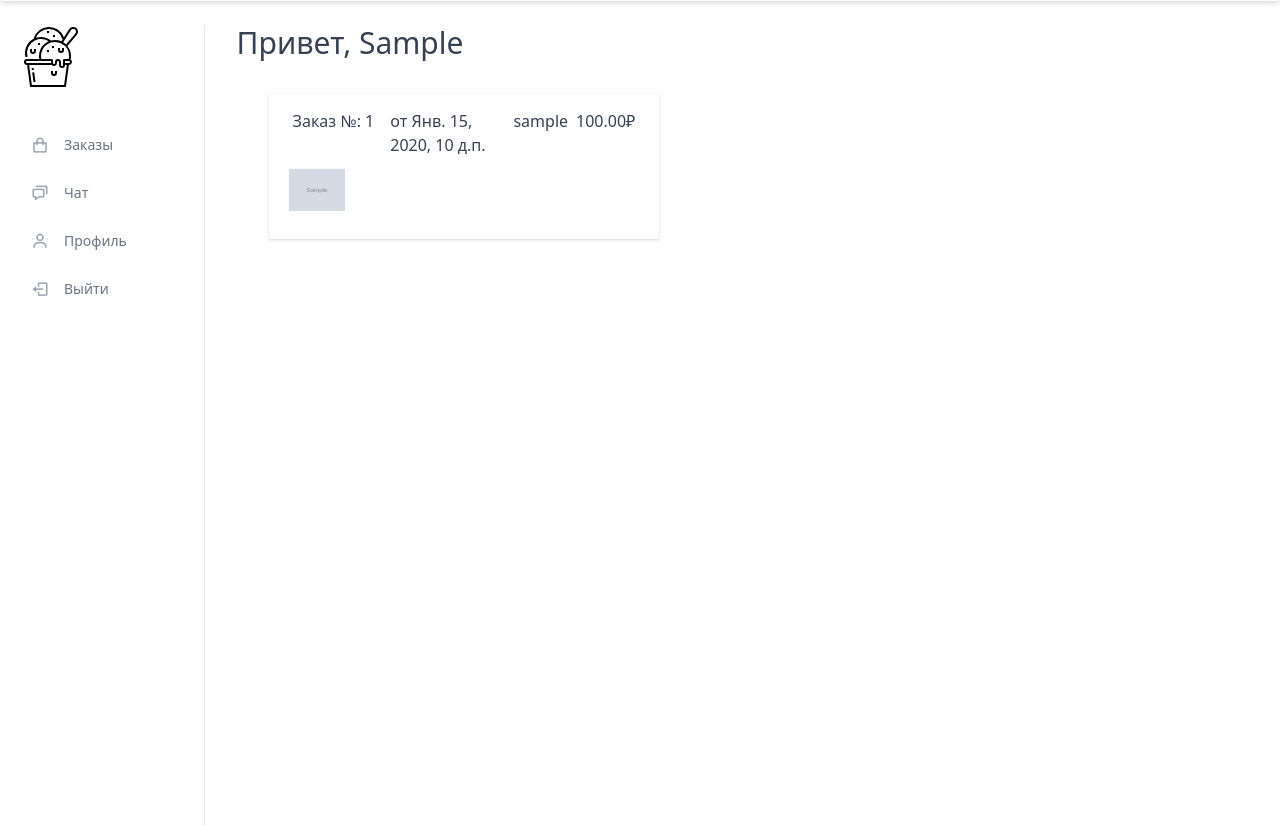
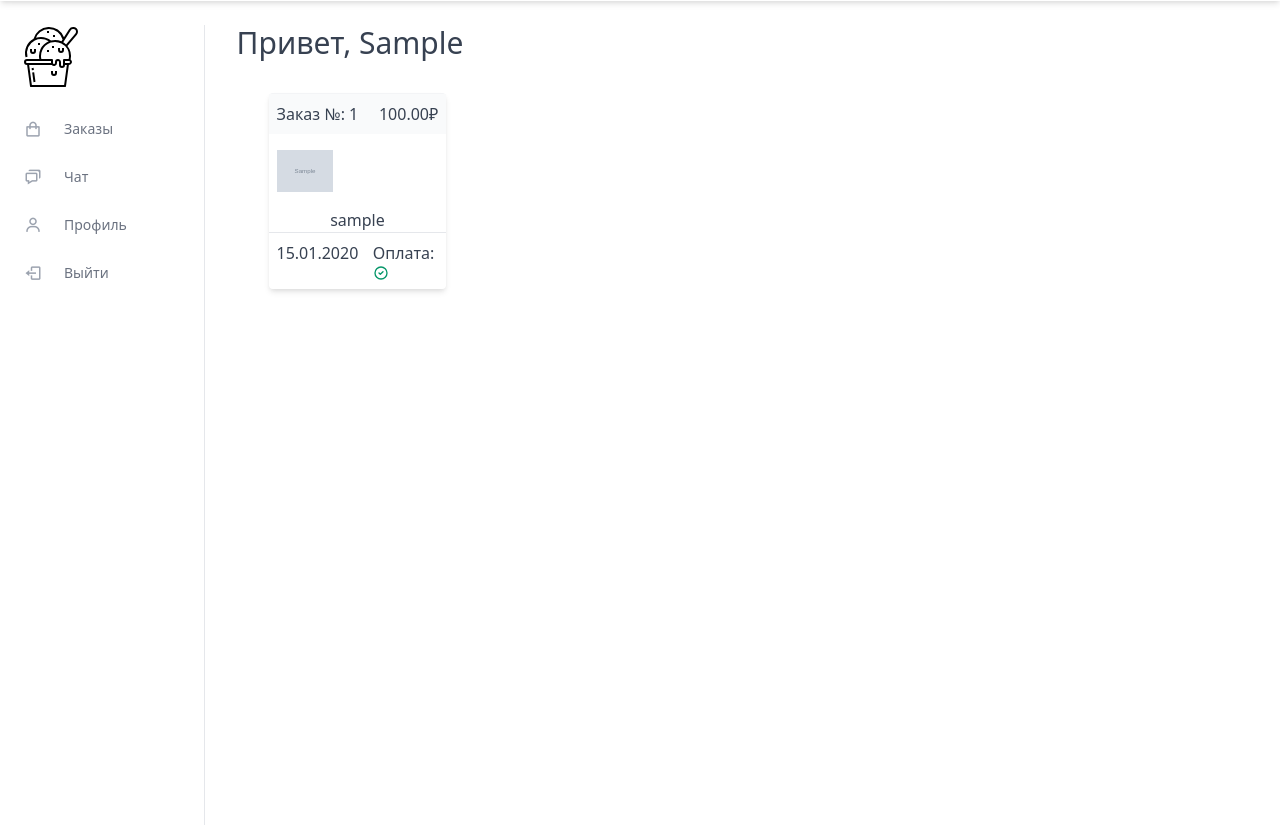
Before and after one commit to ilvits/icecream_shop, a Django app: a page that uses accounts/templates/user_profile.html in a window 1280 px wide. Shown: the part 55-880 px from the top of the page. Run offline with Django 3.2, Linux system fonts and the light colour scheme; a user stored in the database is signed in; tables that the repository leaves empty hold one stand-in row (values such as "Sample post"); grey boxes marked "Sample" are stand-in pictures; parts of the project's set-up code (start-up, migrations or seed data) failed here and were passed over; some libraries are stand-ins or nearby versions.

Commit message:
UI bug fixes

```diff
--- a/accounts/templates/user_profile.html
+++ b/accounts/templates/user_profile.html
@@ -4,33 +4,33 @@
 {% block content %}
 
     <div class="min-h-screen flex flex-row">
-        <div class="flex flex-col w-56 bg-white overflow-hidden border-r">
-            <div class="flex items-left h-20">
-                <img class="w-16 h-16" src="/media/logo.svg">
+        <div class="flex flex-col w-16 md:w-56 bg-white border-r">
+            <div class="flex items-center justify-left h-16">
+                <img class="w-8 md:w-16" src="/media/logo.svg">
             </div>
             <ul class="flex flex-col py-4">
                 <li>
                     <a href="{% url 'accounts:user_profile' %}" class="flex flex-row items-center h-12 transform hover:translate-x-2 transition-transform ease-in duration-200 text-gray-500 hover:text-gray-800">
-                        <span class="inline-flex items-center justify-center h-12 w-12 text-lg text-gray-400"><i class="bx bx-shopping-bag"></i></span>
-                        <span class="text-sm font-medium">Заказы</span>
+                        <span class="inline-flex items-center justify-left pl-2 h-12 w-12 text-lg text-gray-400"><i class="bx bx-shopping-bag"></i></span>
+                        <span class="hidden md:inline-flex text-sm font-medium">Заказы</span>
                     </a>
                 </li>
                 <li>
                     <a href="#" class="flex flex-row items-center h-12 transform hover:translate-x-2 transition-transform ease-in duration-200 text-gray-500 hover:text-gray-800">
-                        <span class="inline-flex items-center justify-center h-12 w-12 text-lg text-gray-400"><i class="bx bx-chat"></i></span>
-                        <span class="text-sm font-medium">Чат</span>
+                        <span class="inline-flex items-center justify-left pl-2 h-12 w-12 text-lg text-gray-400"><i class="bx bx-chat"></i></span>
+                        <span class="hidden md:inline-flex text-sm font-medium">Чат</span>
                     </a>
                 </li>
                 <li>
                     <a href="#" class="flex flex-row items-center h-12 transform hover:translate-x-2 transition-transform ease-in duration-200 text-gray-500 hover:text-gray-800">
-                        <span class="inline-flex items-center justify-center h-12 w-12 text-lg text-gray-400"><i class="bx bx-user"></i></span>
-                        <span class="text-sm font-medium">Профиль</span>
+                        <span class="inline-flex items-center justify-left pl-2 h-12 w-12 text-lg text-gray-400"><i class="bx bx-user"></i></span>
+                        <span class="hidden md:inline-flex text-sm font-medium">Профиль</span>
                     </a>
                 </li>
                 <li>
                     <a href="{% url 'accounts:logout' %}" class="flex flex-row items-center h-12 transform hover:translate-x-2 transition-transform ease-in duration-200 text-gray-500 hover:text-gray-800">
-                        <span class="inline-flex items-center justify-center h-12 w-12 text-lg text-gray-400"><i class="bx bx-log-out"></i></span>
-                        <span class="text-sm font-medium">Выйти</span>
+                        <span class="inline-flex items-center justify-left pl-2 h-12 w-12 text-lg text-gray-400"><i class="bx bx-log-out"></i></span>
+                        <span class="hidden md:inline-flex text-sm font-medium">Выйти</span>
                     </a>
                 </li>
             </ul>
@@ -41,19 +41,17 @@
                 <div class="flex-wrap">
                     {% for order in orders %}
                     <a href="{{ order.get_absolute_url }}">
-                        <div class="m-8 shadow p-4 w-full md:w-3/4 hover:bg-gray-50 transition">
-                            <div class="flex w-full">
-                                <div class="flex-none px-2 font-medium">Заказ №: {{ order.id }}</div>
-                                <div class="flex-grow px-2">от {{ order.created }}</div>
-                                {% if user.is_superuser %}
-                                <div class="flex-grow">{{ order.owner }}</div>
-                                {% endif %}
+                        <div class="my-4 md:m-8 shadow-md rounded border-t border-gray-100 w-full md:w-3/4 hover:bg-gray-50 transition">
+                            <div class="flex py-1 md:py-2 w-full bg-gray-50">
+                                <div class="flex-none px-2 font-medium">Заказ №: {{ order.id }}</div><div class="flex flex-grow"></div>
+
+
                                 <div class="flex-none px-2 font-normal">{{ order.get_total_cost }}₽</div>
                             </div>
-                            <div class="flex flex-wrap py-2">
+                            <div class="w-full flex flex-wrap justify-left py-2">
                             {% for item in order.get_order_items %}
-                            <div class='p-1'>
-                                <img alt='{{ item.product.name }}' class='w-14'
+                            <div class='p-1 md:p-2'>
+                                <img class='w-14'
                                 src='
                                     {% if item.product.image %}
                                         {{ item.product.image.url }}
@@ -64,6 +62,26 @@
                             </div>
                             {% endfor %}
                             </div>
+
+{% if user.is_superuser %}
+                                <div class="flex-grow text-center">{{ order.owner }}</div>
+                                {% endif %}
+<div class="border-t p-1 md:p-2 flex">
+<div class="flex-none font-normal">{{ order.created|date:'d.m.Y' }}</div><div class="flex flex-grow"></div>
+
+
+                                <div class="flex-none px-1 font-normal">Оплата:
+{% if order.paid == True %}
+<svg xmlns="http://www.w3.org/2000/svg" class="flex text-green-600 h-4 w-4" fill="none" viewBox="0 0 24 24" stroke="currentColor">
+  <path stroke-linecap="round" stroke-linejoin="round" stroke-width="2" d="M9 12l2 2 4-4m6 2a9 9 0 11-18 0 9 9 0 0118 0z" />
+</svg>
+{% else %}
+<svg xmlns="http://www.w3.org/2000/svg" class="flex text-red-600 h-4 w-4" fill="none" viewBox="0 0 24 24" stroke="currentColor">
+  <path stroke-linecap="round" stroke-linejoin="round" stroke-width="2" d="M10 14l2-2m0 0l2-2m-2 2l-2-2m2 2l2 2m7-2a9 9 0 11-18 0 9 9 0 0118 0z" />
+</svg>
+{% endif %}
+</div>
+</div>
                         </div>
                     </a>
                     {% endfor %}
--- a/shop/templates/shop/home.html
+++ b/shop/templates/shop/home.html
@@ -4,8 +4,9 @@
     {% if category %}{{ category.title }}{% else %}Наклейки{% endif %}
 {% endblock %}
 {% block content %}
-<div id="Header" class="w-2/3 mx-auto m-16 p-4 border rounded bg-yellow-100">
-    <div class="text-3xl font-serif mb-4">Истинный вкус абсолютно натурального мороженого</div>
+<div id="Header" class="w-full md:w-2/3 mx-auto m-16 p-4 border border-gray-50 rounded bg-yellow-50">
+    <div class="text-3xl mb-4">Истинный вкус абсолютно натурального мороженого</div>
     <p>Хотите, чтобы Вам было вкусно, красиво и удобно? Просто попробуйте наше мороженое или торт-мороженое ручной работы, и Вы поймете, это именно то, что Вы искали — тот самый вкус! Вам захочется ещё. И ещё.</p>
+<div class="p-4 m-4 mt-6 text-center rounded shadow font-normal bg-blue-200"><a href="shop">Заказать наклейки</a></div>
 </div>
 {% endblock %}
```
Also changed, not shown: shop/static/css/main.css (+0 -28 lines), shop/templates/shop/product/list.html (+7 -7 lines).
